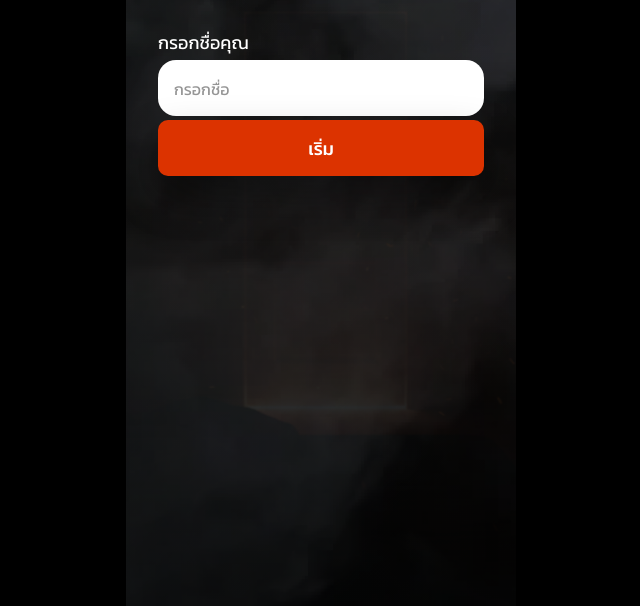
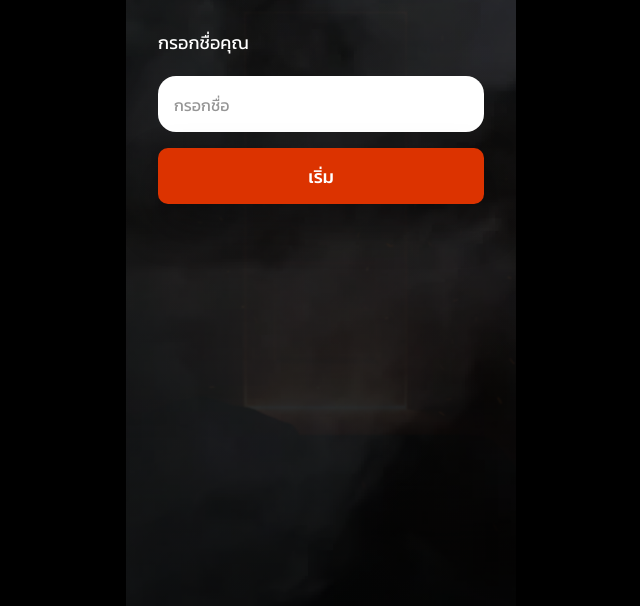
Before and after one commit to PINXCHAYA/fire-scenario-app, a website: page public/index.html in a window 1280 px wide. Shown: the part 238-844 px from the top of the page, without its empty margins (319-959 px from the left). Drawn offline with Linux system fonts and the light colour scheme.

Commit message:
Update home form layout and button margin

```diff
--- a/public/styles.css
+++ b/public/styles.css
@@ -226,7 +226,9 @@
 
 /* ===== FORM ===== */
 .home-form-wrap {
-  gap: 16px;
+  display: flex;
+  flex-direction: column;
+  gap: 16px; /* คุม spacing ทั้งชุด */
 }
 
 .label {
@@ -290,7 +292,7 @@
 .primary-btn {
   width: 100%;
   height: 56px;
-  margin-top: 4px;
+  margin-top: 16px;
   border-radius: 10px;
   background: var(--red);
   color: var(--white);
```
